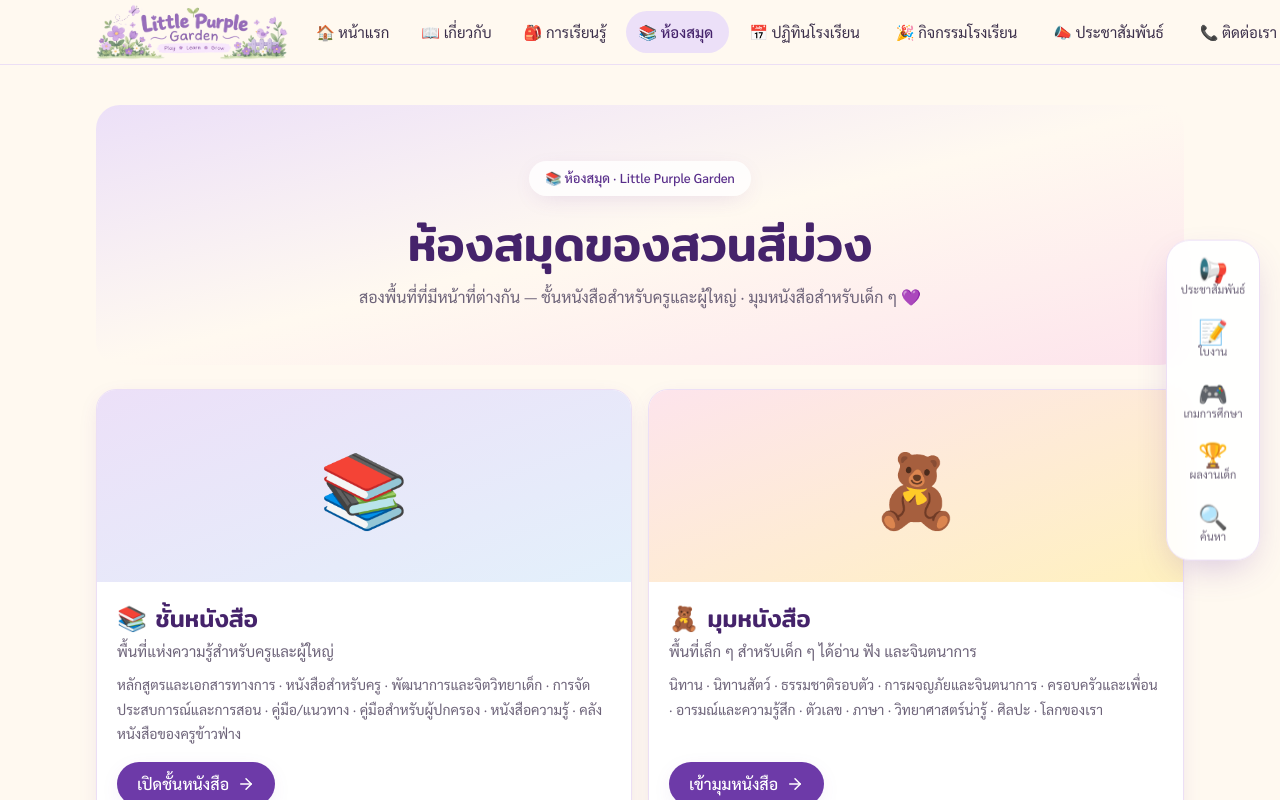
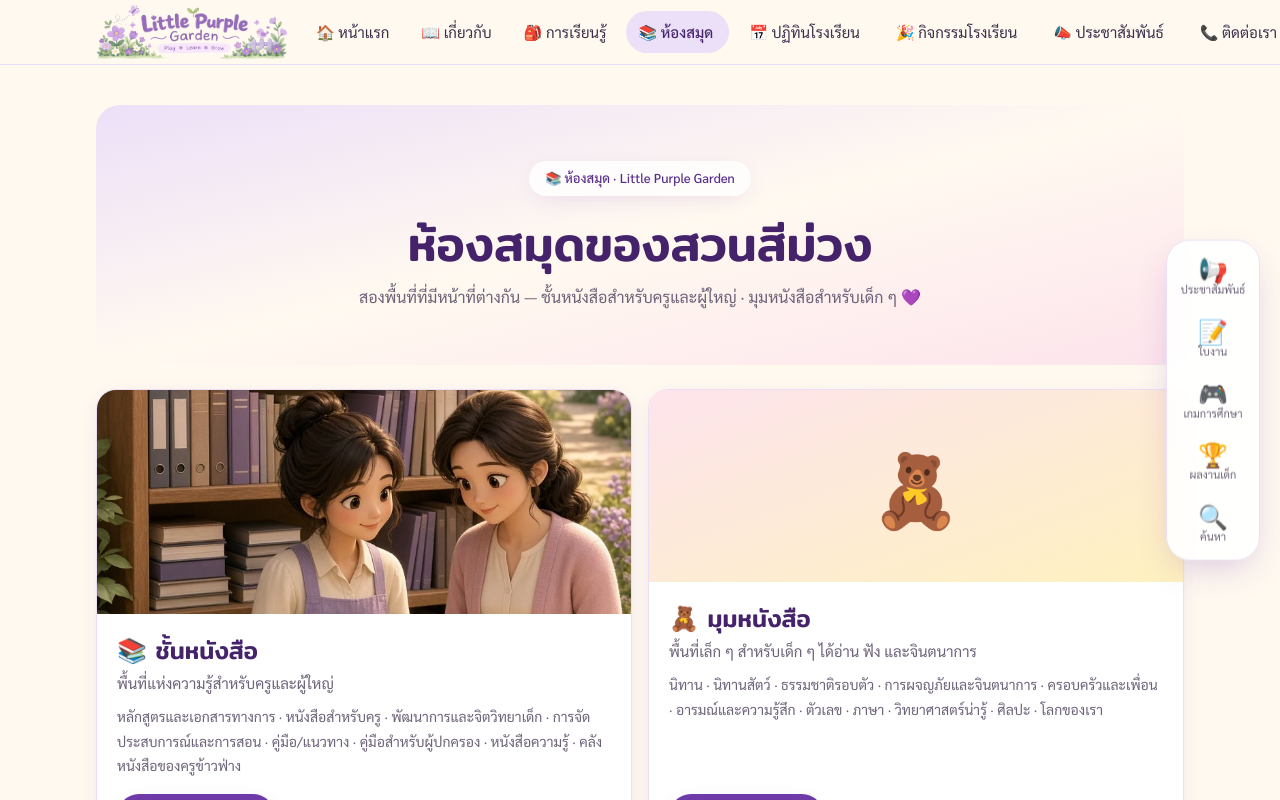
Before and after one commit to wachi9142-cpu/plan-play-learn-fang-front, a Next.js app: page /library in a window 1280 px wide. Shown: the top 800 px of the page. Built offline with nearby package versions, Linux system fonts and the light colour scheme.

Commit message:
feat: add shelf image and update library components for enhanced visuals

```diff
--- a/src/app/page.tsx
+++ b/src/app/page.tsx
@@ -81,7 +81,9 @@ export default function HomePage() {
         <p className="mb-6 text-center text-[15px] text-ink-soft">สองพื้นที่ที่มีหน้าที่ต่างกัน — สำหรับผู้ใหญ่ และสำหรับเด็ก</p>
         <div className="grid gap-4 md:grid-cols-2">
           <Link href="/library/shelf" className="card card-hover animate-rise group flex items-center gap-4 p-5">
-            <span className="grid size-20 shrink-0 place-items-center rounded-3xl bg-gradient-to-br from-purple-100 to-sky-soft text-5xl transition-transform group-hover:scale-105">📚</span>
+            <span className="grid size-24 shrink-0 place-items-center overflow-hidden rounded-3xl bg-gradient-to-br from-purple-100 to-sky-soft shadow-soft transition-transform group-hover:scale-105">
+              <Image src="/library/shelf.webp" alt="" width={256} height={256} className="size-full object-cover object-[center_62%]" />
+            </span>
             <span className="min-w-0 flex-1">
               <span className="block text-xl">📚 ชั้นหนังสือ</span>
               <span className="mt-0.5 block text-[14px] text-ink-soft">สำหรับครูและผู้ปกครอง — หลักสูตร เอกสารทางการ คู่มือ และหนังสือความรู้</span>
--- a/src/components/library/LibraryHub.tsx
+++ b/src/components/library/LibraryHub.tsx
@@ -1,4 +1,5 @@
 import Link from "next/link";
+import Image from "next/image";
 import { ArrowRight } from "lucide-react";
 
 /** 📚 ห้องสมุด — ทางเข้า 2 พื้นที่: ชั้นหนังสือ (ผู้ใหญ่) · มุมหนังสือ (เด็ก) */
@@ -13,7 +14,9 @@ export function LibraryHub() {
 
       <div className="mt-6 grid gap-4 md:grid-cols-2">
         <Link href="/library/shelf" className="card card-hover group flex flex-col overflow-hidden">
-          <div className="grid h-40 place-items-center bg-gradient-to-br from-purple-100 to-sky-soft text-7xl transition-transform group-hover:scale-105 sm:h-48">📚</div>
+          <div className="relative h-48 overflow-hidden bg-gradient-to-br from-purple-100 to-sky-soft sm:h-56">
+            <Image src="/library/shelf.webp" alt="" fill priority sizes="(max-width: 768px) 100vw, 50vw" className="object-cover object-[center_58%] transition-transform duration-300 group-hover:scale-105" />
+          </div>
           <div className="flex flex-1 flex-col p-5">
             <h2 className="text-2xl">📚 ชั้นหนังสือ</h2>
             <p className="mt-1 text-[15px] text-ink-soft">พื้นที่แห่งความรู้สำหรับครูและผู้ใหญ่</p>
--- a/src/components/library/ShelfPage.tsx
+++ b/src/components/library/ShelfPage.tsx
@@ -30,12 +30,20 @@ export function ShelfPage() {
     <div className="container-page py-5 sm:py-8">
       <div className="flex flex-wrap items-center gap-2"><BackButton fallback="/library" /><Link href="/library" className="text-[13px] text-purple-700 hover:underline">📚 ห้องสมุด</Link></div>
 
-      <section className="mt-2 rounded-3xl bg-gradient-to-br from-purple-100 via-cream to-sky-soft px-4 py-8 sm:px-6">
+      <section className="mt-2 overflow-hidden rounded-3xl bg-gradient-to-br from-purple-100 via-cream to-sky-soft">
+        <div className="flex flex-col items-center gap-5 px-4 py-6 sm:flex-row sm:px-6 sm:py-8">
+          <span className="grid size-32 shrink-0 place-items-center overflow-hidden rounded-3xl shadow-lift sm:size-40">
+            {/* eslint-disable-next-line @next/next/no-img-element */}
+            <img src="/library/shelf.webp" alt="" className="size-full object-cover object-[center_62%]" />
+          </span>
+          <div className="min-w-0 text-center sm:text-left">
         <h1 className="text-3xl sm:text-4xl">📚 ชั้นหนังสือ</h1>
         <p className="mt-1 text-[15px] text-ink-soft">พื้นที่แห่งความรู้สำหรับครูและผู้ใหญ่ — ครู บุคลากร และผู้ปกครอง</p>
         {canManageBooks(role)
           ? <button type="button" onClick={() => setAdd("teacher")} className="tap mt-4 inline-flex items-center gap-2 rounded-full bg-purple-600 px-4 py-2 text-[14px] font-medium text-white shadow-soft hover:bg-purple-700"><Plus size={16} /> เพิ่มหนังสือ / เอกสาร</button>
           : <p className="mt-3 text-[13px] text-ink-soft">🔐 เห็นเฉพาะเอกสารที่เผยแพร่ให้บทบาทของคุณ — เข้าสู่ระบบเป็นครู/ผู้ดูแลเพื่อเพิ่มหรือแก้ไข</p>}
+          </div>
+        </div>
       </section>
 
       <div className="card mt-4 space-y-2 p-3">
```
Also changed, not shown: public/library/shelf.webp (added).
